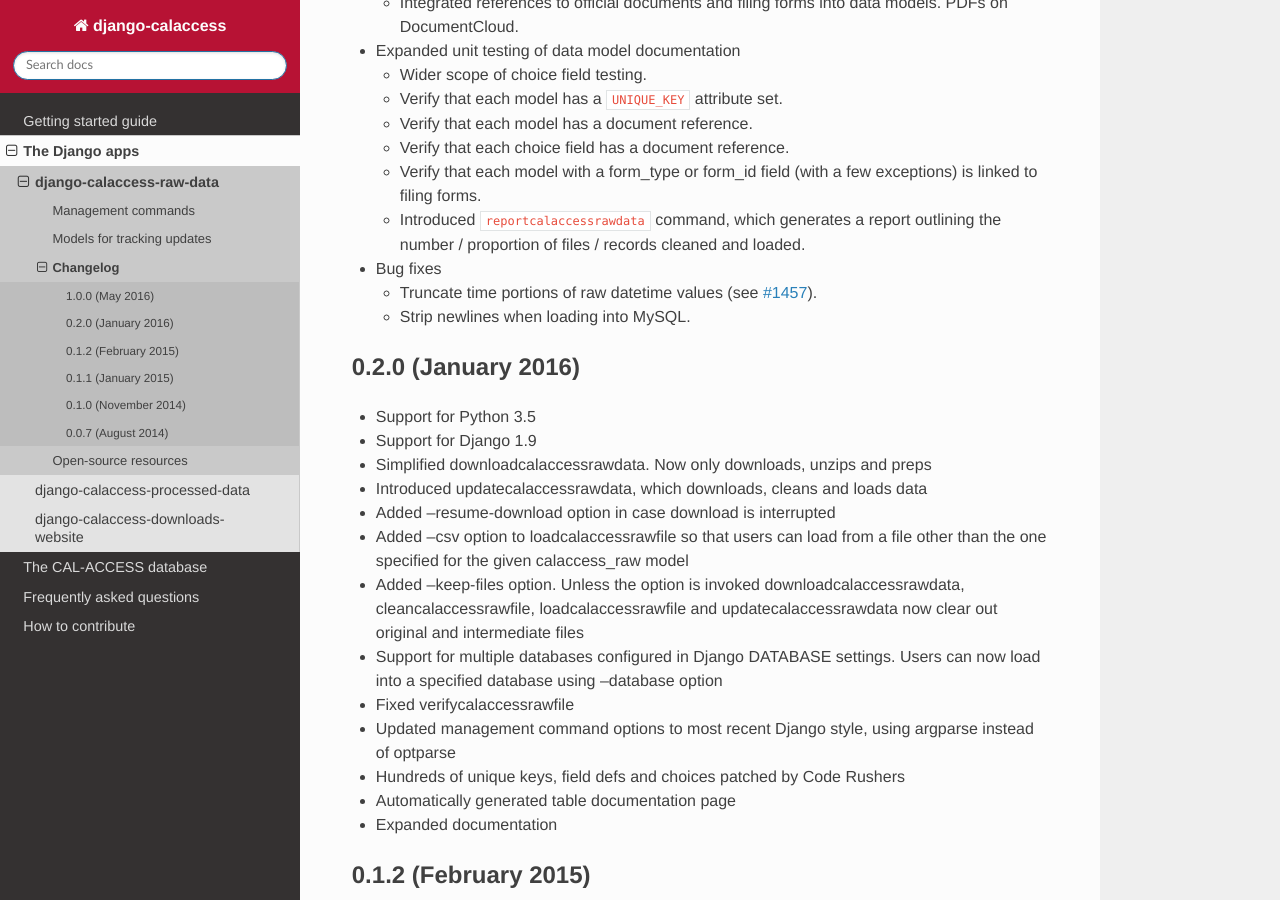
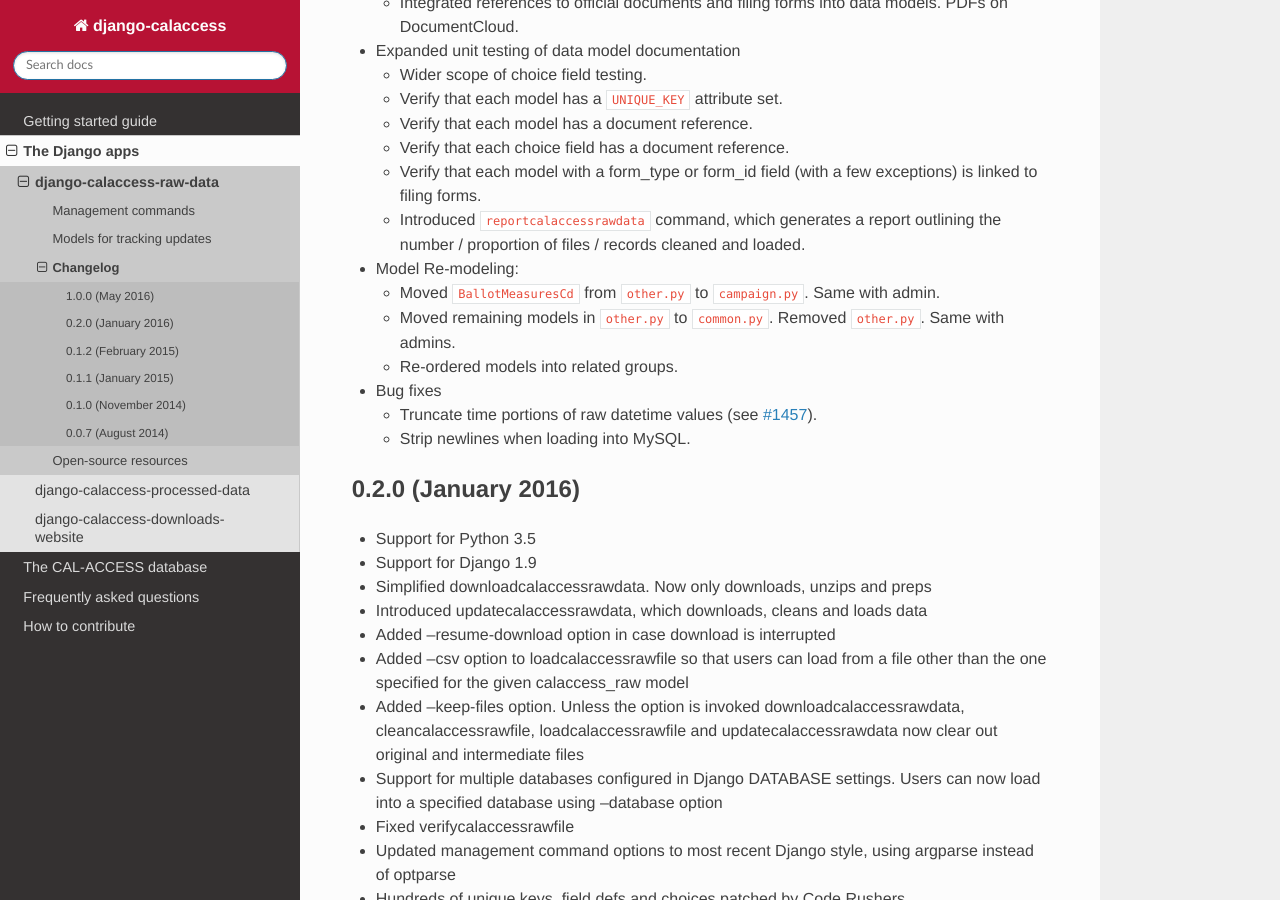
Before and after one commit to palewire/django-calaccess-technical-documentation, a Sphinx documentation site: the page built from docs/apps/calaccess_raw/changelog.rst, in a window 1280 px wide and 900 px high, scrolled down 676 px. Built offline with Sphinx 7.4.7 and the Read the Docs theme 2.0.0, drawn with Linux system fonts in a browser that asks for light colours.

Commit message:
Added note about model re-modeling

```diff
--- a/docs/apps/calaccess_raw/changelog.rst
+++ b/docs/apps/calaccess_raw/changelog.rst
@@ -30,6 +30,12 @@ Changelog
   * Verify that each choice field has a document reference.
   * Verify that each model with a form_type or form_id field (with a few exceptions) is linked to filing forms.
   * Introduced ``reportcalaccessrawdata`` command, which generates a report outlining the number / proportion of files / records cleaned and loaded.
+
+* Model Re-modeling:
+
+  * Moved ``BallotMeasuresCd`` from ``other.py`` to ``campaign.py``. Same with admin.
+  * Moved remaining models in ``other.py`` to ``common.py``. Removed ``other.py``. Same with admins.
+  * Re-ordered models into related groups.
 
 * Bug fixes
 
```
